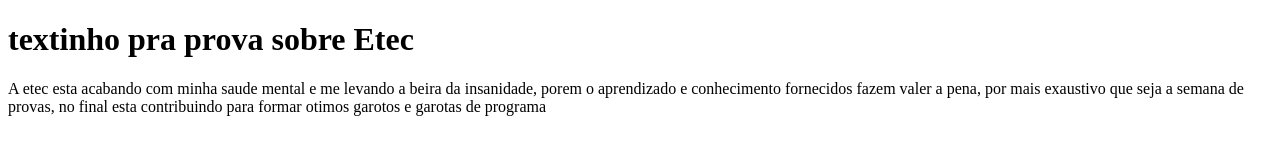
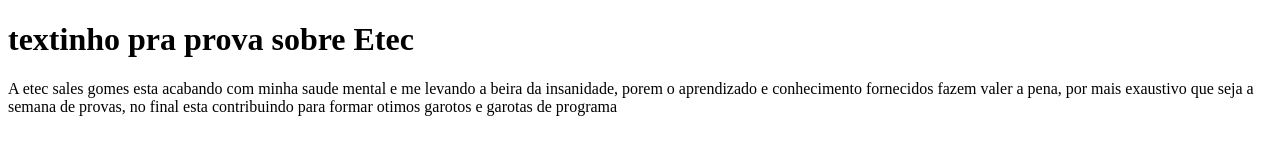
Before and after one commit to HenriqueMarauz/Henrique_Amaral_Machado, a plain HTML site: page sobre.html in a window 1280 px wide. Drawn offline with Linux system fonts and the light colour scheme.

```diff
--- a/sobre.html
+++ b/sobre.html
@@ -8,6 +8,6 @@
 <body>
     <H1>textinho pra prova sobre Etec</H1>
 
-    <p>A etec esta acabando com minha saude mental e me levando a beira da insanidade, porem o aprendizado e conhecimento fornecidos fazem valer a pena, por mais exaustivo que seja a semana de provas, no final esta contribuindo para formar otimos garotos e garotas de programa </p>
+    <p>A etec sales gomes esta acabando com minha saude mental e me levando a beira da insanidade, porem o aprendizado e conhecimento fornecidos fazem valer a pena, por mais exaustivo que seja a semana de provas, no final esta contribuindo para formar otimos garotos e garotas de programa </p>
 </body>
 </html>
```
